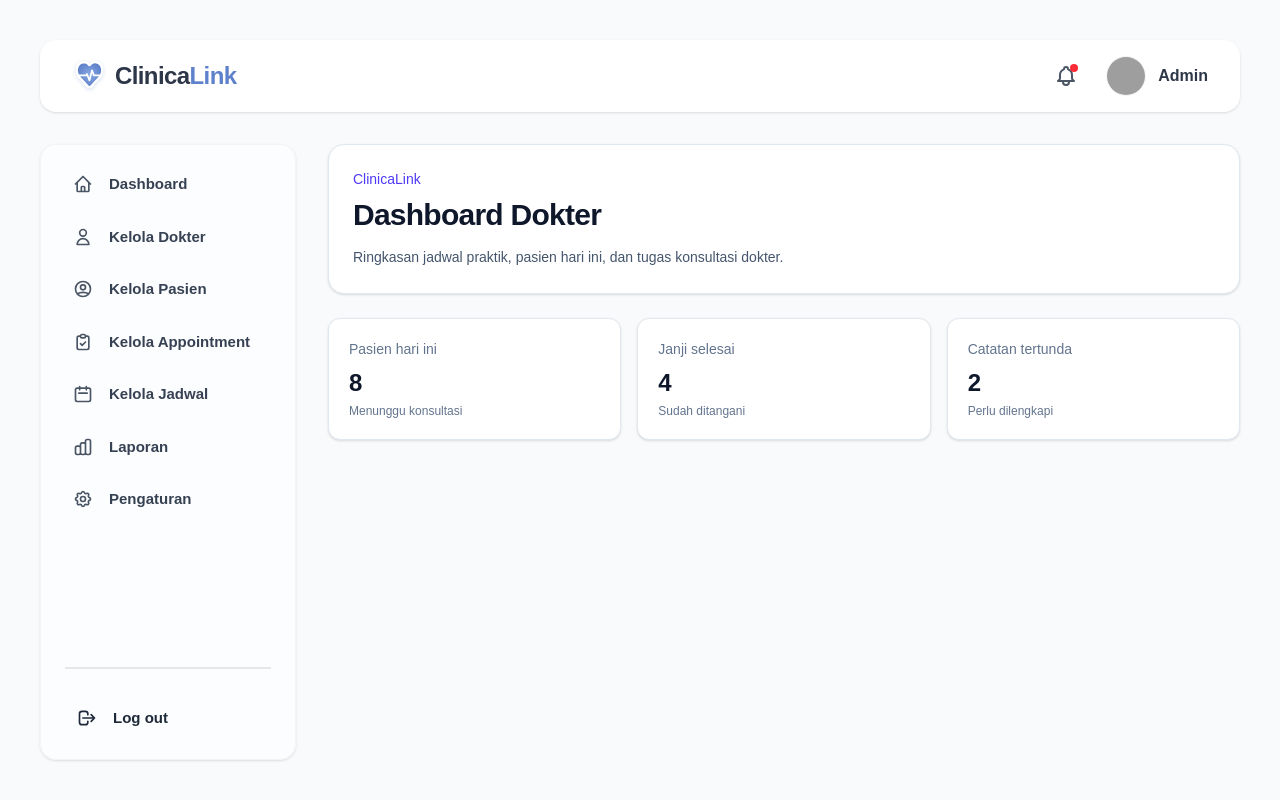
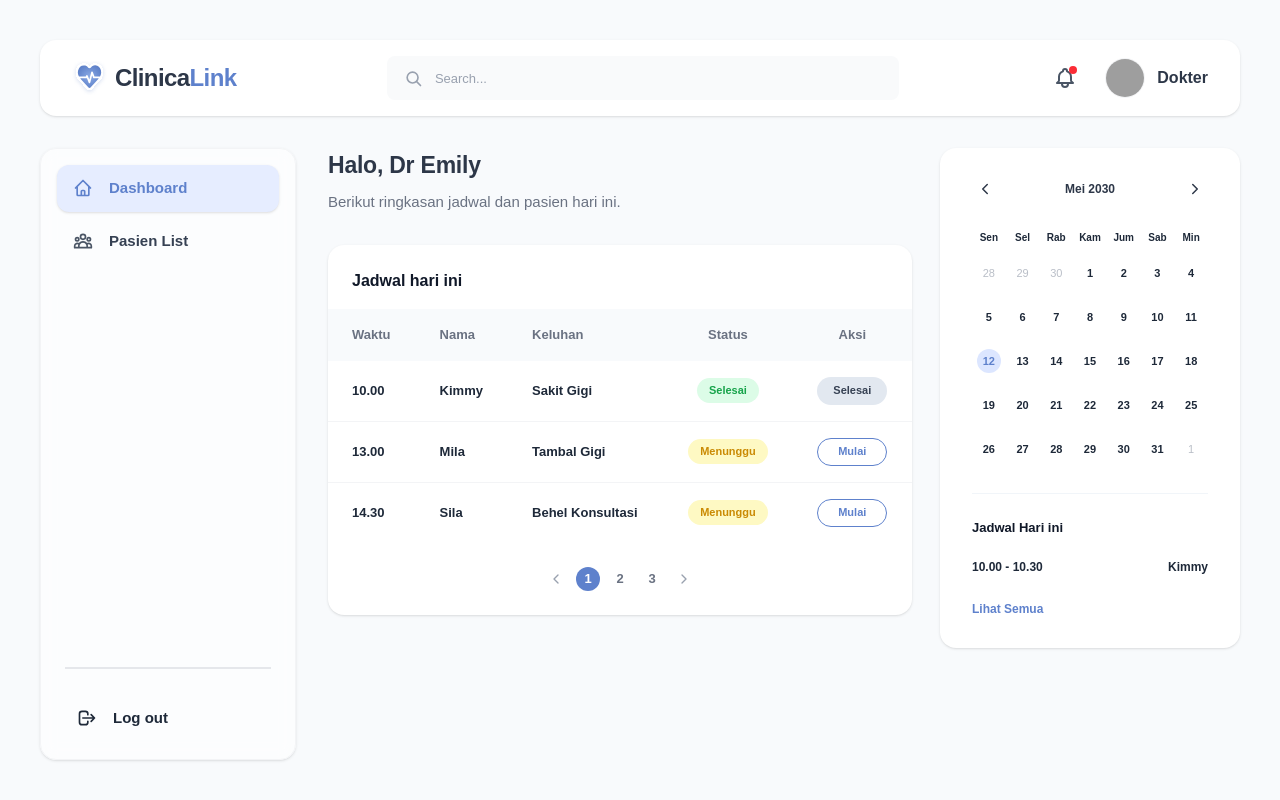
Before and after one commit to AdrielC1/ClinicaLink, a Next.js app: page /doctor/dashboard in a window 1280 px wide. Built offline with nearby package versions, Linux system fonts and the light colour scheme; grey boxes are pictures that could not be loaded.

Commit message:
fix: Standarisasi bar atas dan sidebar untuk semua role

```diff
--- a/src/app/doctor/dashboard/page.jsx
+++ b/src/app/doctor/dashboard/page.jsx
@@ -1,15 +1,133 @@
-import RolePage from "@/components/RolePage";
+"use client";
+
+import { useState, useMemo } from "react";
+import { ChevronLeft, ChevronRight } from "lucide-react";
 
 export default function DoctorDashboardPage() {
+  const doctorName = "Emily"; // Placeholder, can be made dynamic later
+
+  // Calendar Logic (Simplified for UI display)
+  const today = new Date();
+  const year = 2030; // Matches screenshot: Mei 2030
+  const month = 4; // May
+
+  // Dummy Calendar Days
+  const calendarDays = [
+    { day: 28, muted: true }, { day: 29, muted: true }, { day: 30, muted: true },
+    { day: 1, muted: false }, { day: 2, muted: false }, { day: 3, muted: false }, { day: 4, muted: false },
+    { day: 5, muted: false }, { day: 6, muted: false }, { day: 7, muted: false }, { day: 8, muted: false }, { day: 9, muted: false }, { day: 10, muted: false }, { day: 11, muted: false },
+    { day: 12, muted: false, active: true }, { day: 13, muted: false }, { day: 14, muted: false }, { day: 15, muted: false }, { day: 16, muted: false }, { day: 17, muted: false }, { day: 18, muted: false },
+    { day: 19, muted: false }, { day: 20, muted: false }, { day: 21, muted: false }, { day: 22, muted: false }, { day: 23, muted: false }, { day: 24, muted: false }, { day: 25, muted: false },
+    { day: 26, muted: false }, { day: 27, muted: false }, { day: 28, muted: false }, { day: 29, muted: false }, { day: 30, muted: false }, { day: 31, muted: false }, { day: 1, muted: true }
+  ];
+
+  const weekdays = ["Sen", "Sel", "Rab", "Kam", "Jum", "Sab", "Min"];
+
+  // Dummy Schedule
+  const scheduleList = [
+    { id: 1, time: "10.00", name: "Kimmy", keluhan: "Sakit Gigi", status: "Selesai", actionText: "Selesai", btnStyle: "bg-[#e2e8f0] text-gray-700" },
+    { id: 2, time: "13.00", name: "Mila", keluhan: "Tambal Gigi", status: "Menunggu", actionText: "Mulai", btnStyle: "border border-[#5E81CC] text-[#5E81CC]" },
+    { id: 3, time: "14.30", name: "Sila", keluhan: "Behel Konsultasi", status: "Menunggu", actionText: "Mulai", btnStyle: "border border-[#5E81CC] text-[#5E81CC]" },
+  ];
+
   return (
-    <RolePage
-      title="Dashboard Dokter"
-      description="Ringkasan jadwal praktik, pasien hari ini, dan tugas konsultasi dokter."
-      stats={[
-        { label: "Pasien hari ini", value: "8", note: "Menunggu konsultasi" },
-        { label: "Janji selesai", value: "4", note: "Sudah ditangani" },
-        { label: "Catatan tertunda", value: "2", note: "Perlu dilengkapi" },
-      ]}
-    />
+    <div className="grid gap-7 xl:grid-cols-[minmax(0,1fr)_300px]">
+
+      {/* Main Content Area */}
+      <main className="min-w-0">
+        <h1 className="text-[23px] font-extrabold tracking-[-0.01em]">Halo, Dr {doctorName}</h1>
+        <p className="mt-2 text-[15px] text-gray-500 font-medium">
+          Berikut ringkasan jadwal dan pasien hari ini.
+        </p>
+
+        <section className="mt-8 rounded-2xl bg-white shadow-sm overflow-hidden">
+          <div className="p-6 pb-4">
+            <h2 className="text-[16px] font-extrabold text-gray-900">Jadwal hari ini</h2>
+          </div>
+
+          <div className="overflow-x-auto">
+            <table className="w-full text-left text-[13px]">
+              <thead className="bg-[#f8fafc] text-gray-500 font-bold">
+                <tr>
+                  <th className="px-6 py-4">Waktu</th>
+                  <th className="px-6 py-4">Nama</th>
+                  <th className="px-6 py-4">Keluhan</th>
+                  <th className="px-6 py-4 text-center">Status</th>
+                  <th className="px-6 py-4 text-center">Aksi</th>
+                </tr>
+              </thead>
+              <tbody className="divide-y divide-gray-100">
+                {scheduleList.map((item) => (
+                  <tr key={item.id} className="font-bold text-gray-800">
+                    <td className="px-6 py-4">{item.time}</td>
+                    <td className="px-6 py-4">{item.name}</td>
+                    <td className="px-6 py-4">{item.keluhan}</td>
+                    <td className="px-6 py-4 text-center">
+                      <span className={`inline-flex items-center justify-center rounded-full px-3 py-1 text-[11px] font-extrabold ${item.status === 'Selesai' ? 'bg-[#dcfce7] text-[#16a34a]' : 'bg-[#fef9c3] text-[#ca8a04]'}`}>
+                        {item.status}
+                      </span>
+                    </td>
+                    <td className="px-6 py-4 text-center">
+                      <button className={`h-[28px] min-w-[70px] rounded-full px-4 text-[11px] font-extrabold transition-colors ${item.btnStyle}`}>
+                        {item.actionText}
+                      </button>
+                    </td>
+                  </tr>
+                ))}
+              </tbody>
+            </table>
+          </div>
+
+          {/* Pagination Dummy */}
+          <div className="flex items-center justify-center gap-2 py-6 text-[13px] font-bold text-gray-500">
+            <button className="p-1 text-gray-400 hover:text-gray-700"><ChevronLeft size={16}/></button>
+            <button className="flex h-6 w-6 items-center justify-center rounded-full bg-[#5E81CC] text-white">1</button>
+            <button className="flex h-6 w-6 items-center justify-center rounded-full hover:bg-gray-100">2</button>
+            <button className="flex h-6 w-6 items-center justify-center rounded-full hover:bg-gray-100">3</button>
+            <button className="p-1 text-gray-400 hover:text-gray-700"><ChevronRight size={16}/></button>
+          </div>
+        </section>
+      </main>
+
+      {/* Right Sidebar Area */}
+      <aside className="space-y-6">
+        {/* Calendar Widget */}
+        <section className="bg-white px-6 py-7 sm:px-8 shadow-sm rounded-2xl">
+          <div className="flex items-center justify-between gap-4">
+            <button type="button" aria-label="Bulan sebelumnya" className="shrink-0 p-1"><ChevronLeft size={18} /></button>
+            <p className="min-w-0 truncate text-[12px] font-extrabold">Mei 2030</p>
+            <button type="button" aria-label="Bulan berikutnya" className="shrink-0 p-1"><ChevronRight size={18} /></button>
+          </div>
+
+          <div className="mt-7 grid grid-cols-7 gap-y-4 text-center text-[10px] font-bold text-gray-800">
+            {weekdays.map((day) => (<span key={day}>{day}</span>))}
+          </div>
+          <div className="mt-4 grid grid-cols-7 gap-y-5 text-center text-[11px] font-extrabold text-gray-800">
+            {calendarDays.map((date, index) => {
+              return (
+                <span
+                  key={`${date.day}-${index}`}
+                  className={`mx-auto flex h-[24px] w-[24px] items-center justify-center rounded-full ${date.active ? "bg-[#dce6ff] text-[#5E81CC]" : date.muted ? "text-[#b9bec7] font-medium" : ""}`}
+                >
+                  {date.day}
+                </span>
+              );
+            })}
+          </div>
+
+          <div className="mt-8 border-t border-[#f1f5f9] pt-6">
+            <h3 className="text-[13px] font-extrabold text-gray-900">Jadwal Hari ini</h3>
+            <div className="mt-5 flex items-center justify-between gap-4 text-[12px] font-extrabold text-gray-800">
+              <span>10.00 - 10.30</span>
+              <span>Kimmy</span>
+            </div>
+            <button type="button" className="mt-6 text-[12px] font-extrabold text-[#5E81CC] hover:underline">
+              Lihat Semua
+            </button>
+          </div>
+        </section>
+      </aside>
+
+    </div>
   );
 }
--- a/src/components/AppSidebarLayout.jsx
+++ b/src/components/AppSidebarLayout.jsx
@@ -12,7 +12,7 @@ import historyIcon from "@/app/icons/Notif.svg";
 import notificationIcon from "@/app/icons/Notification.svg";
 import profileIcon from "@/app/icons/Profile.svg";
 
-// SVG Icons for Sidebar
+// SVG Icons for Sidebar (Admin & Doctor)
 const icons = {
   Dashboard: (
     <svg className="w-5 h-5" fill="none" stroke="currentColor" viewBox="0 0 24 24">
@@ -27,6 +27,11 @@ const icons = {
   "Kelola Pasien": (
     <svg className="w-5 h-5" fill="none" stroke="currentColor" viewBox="0 0 24 24">
       <path strokeLinecap="round" strokeLinejoin="round" strokeWidth="2" d="M5.121 17.804A13.937 13.937 0 0112 16c2.5 0 4.847.655 6.879 1.804M15 10a3 3 0 11-6 0 3 3 0 016 0zm6 2a9 9 0 11-18 0 9 9 0 0118 0z" />
+    </svg>
+  ),
+  "Pasien List": (
+    <svg className="w-5 h-5" fill="none" stroke="currentColor" viewBox="0 0 24 24">
+      <path strokeLinecap="round" strokeLinejoin="round" strokeWidth="2" d="M17 20h5v-2a3 3 0 00-5.356-1.857M17 20H7m10 0v-2c0-.656-.126-1.283-.356-1.857M7 20H2v-2a3 3 0 015.356-1.857M7 20v-2c0-.656.126-1.283.356-1.857m0 0a5.002 5.002 0 019.288 0M15 7a3 3 0 11-6 0 3 3 0 016 0zm6 3a2 2 0 11-4 0 2 2 0 014 0zM7 10a2 2 0 11-4 0 2 2 0 014 0z" />
     </svg>
   ),
   "Kelola Appointment": (
@@ -63,12 +68,17 @@ const adminLinks = [
 ];
 
 const patientLinks = [
-  { href: "/patient/dashboard", label: "Dashboard", icon: dashboardIcon },
-  { href: "/patient/doctors", label: "Doctor", icon: doctorIcon },
-  { href: "/patient/appointments", label: "Appointment", icon: appointmentIcon },
-  { href: "/patient/history", label: "History", icon: notificationIcon },
-  { href: "/patient/notifications", label: "Notification", icon: historyIcon },
-  { href: "/patient/profile", label: "Profile", icon: profileIcon },
+  { href: "/patient/dashboard", label: "Dashboard", customIcon: dashboardIcon },
+  { href: "/patient/doctors", label: "Doctor", customIcon: doctorIcon },
+  { href: "/patient/appointments", label: "Appointment", customIcon: appointmentIcon },
+  { href: "/patient/history", label: "History", customIcon: notificationIcon },
+  { href: "/patient/notifications", label: "Notification", customIcon: historyIcon },
+  { href: "/patient/profile", label: "Profile", customIcon: profileIcon },
+];
+
+const doctorLinks = [
+  { href: "/doctor/dashboard", label: "Dashboard" },
+  { href: "/doctor/patients", label: "Pasien List" },
 ];
 
 function readStoredUser() {
@@ -78,24 +88,15 @@ function readStoredUser() {
   try { return JSON.parse(rawUser); } catch { return null; }
 }
 
-function getPatientName(user) {
-  const name = user?.full_name || user?.fullName || user?.name || "Pasien";
-  return String(name).trim() || "Pasien";
+function getUserName(user, role) {
+  if (role === 'admin') return 'Admin';
+  const name = user?.full_name || user?.fullName || user?.name || (role === 'doctor' ? 'Dokter' : 'Pasien');
+  return String(name).trim();
 }
 
-function PatientBrand() {
-  return (
-    <Link href="/landing" className="flex items-center gap-2">
-      <Image src={brandIcon} alt="ClinicaLink" width={35} height={35} priority />
-      <span className="text-2xl font-extrabold tracking-tight">
-        <span className="text-[#1d2939]">Clinica</span>
-        <span className="text-[#5e81cc]">Link</span>
-      </span>
-    </Link>
-  );
-}
-
-function PatientLayout({ children, pathname, onSignOut }) {
+export default function AppSidebarLayout({ children, role }) {
+  const pathname = usePathname();
+  const router = useRouter();
   const [currentUser, setCurrentUser] = useState(null);
 
   useEffect(() => {
@@ -108,92 +109,7 @@ function PatientLayout({ children, pathname, onSignOut }) {
     return () => window.removeEventListener("storage", loadUser);
   }, []);
 
-  const patientName = getPatientName(currentUser);
-  const initial = patientName.charAt(0).toUpperCase();
-
-  return (
-    <div className="min-h-screen bg-[#f3f6fb] px-4 py-10 text-[#0b0b0f]">
-      <div className="mx-auto w-full max-w-[1190px]">
-        <header className="flex min-h-[66px] flex-wrap items-center justify-between gap-4 bg-white px-6 py-3 shadow-sm rounded-2xl">
-          <PatientBrand />
-
-          <div className="flex flex-1 items-center justify-end gap-5 lg:gap-9">
-            <label className="relative hidden lg:block">
-              <span className="absolute left-4 top-1/2 -translate-y-1/2 text-[#9aa1ad]">
-                <svg aria-hidden="true" className="h-5 w-5" fill="none" viewBox="0 0 24 24" stroke="currentColor" strokeWidth="2">
-                  <path strokeLinecap="round" strokeLinejoin="round" d="m21 21-4.3-4.3m1.3-5.2a6.5 6.5 0 1 1-13 0 6.5 6.5 0 0 1 13 0Z" />
-                </svg>
-              </span>
-              <input type="search" placeholder="Search..." className="h-11 w-[350px] max-w-[35vw] rounded-[8px] border-0 bg-[#f4f4f4] pl-12 pr-4 text-[13px] font-medium outline-none placeholder:text-[#8d8d8d]" />
-            </label>
-
-            <button type="button" aria-label="Notifikasi" className="flex h-10 w-10 items-center justify-center text-black">
-              <svg aria-hidden="true" className="h-6 w-6" fill="none" viewBox="0 0 24 24" stroke="currentColor" strokeWidth="2.4">
-                <path strokeLinecap="round" strokeLinejoin="round" d="M15 17h5l-1.4-1.4A2 2 0 0 1 18 14.2V11a6 6 0 1 0-12 0v3.2a2 2 0 0 1-.6 1.4L4 17h5m6 0a3 3 0 0 1-6 0" />
-              </svg>
-            </button>
-
-            <div className="flex items-center gap-3">
-              <div className="h-9 w-9 overflow-hidden rounded-full bg-[linear-gradient(135deg,#315c35,#e4b64f_48%,#f0dcc2)] p-0.5">
-                <div className="flex h-full w-full items-center justify-center rounded-full bg-[#d8c4ad] text-sm font-black text-[#2d3c2d]">
-                  {initial}
-                </div>
-              </div>
-              <span className="max-w-[160px] truncate text-base font-extrabold text-slate-800">
-                {patientName}
-              </span>
-            </div>
-          </div>
-        </header>
-
-        <div className="grid grid-cols-1 gap-7 pt-7 lg:grid-cols-[186px_minmax(0,1fr)]">
-          <aside className="hidden min-h-[730px] flex-col bg-transparent lg:flex">
-            <nav className="space-y-[9px]">
-              {patientLinks.map((link) => {
-                const active = pathname === link.href;
-                return (
-                  <Link
-                    key={link.href}
-                    href={link.href}
-                    className={`flex h-[41px] items-center gap-4 rounded-[7px] px-3 text-[18px] font-extrabold transition ${active ? "bg-[#e4ebff] text-[#5e81cc]" : "text-black hover:bg-white"}`}
-                  >
-                    <span
-                      aria-hidden="true"
-                      className="h-[22px] w-[22px] bg-current"
-                      style={{
-                        WebkitMaskImage: `url(${link.icon.src})`, maskImage: `url(${link.icon.src})`,
-                        WebkitMaskPosition: "center", maskPosition: "center",
-                        WebkitMaskRepeat: "no-repeat", maskRepeat: "no-repeat",
-                        WebkitMaskSize: "contain", maskSize: "contain",
-                      }}
-                    />
-                    <span>{link.label}</span>
-                  </Link>
-                );
-              })}
-            </nav>
-
-            <div className="mt-auto border-t border-[#a7abb3] pt-7">
-              <button type="button" onClick={onSignOut} className="flex items-center gap-5 px-3 text-[18px] font-extrabold text-black hover:opacity-70 transition">
-                <svg aria-hidden="true" className="h-6 w-6" fill="none" viewBox="0 0 24 24" stroke="currentColor" strokeWidth="2.3">
-                  <path strokeLinecap="round" strokeLinejoin="round" d="M15.5 8.5V6a2 2 0 0 0-2-2h-7a2 2 0 0 0-2 2v12a2 2 0 0 0 2 2h7a2 2 0 0 0 2-2v-2.5M10 12h9m0 0-3-3m3 3-3 3" />
-                </svg>
-                <span>Log out</span>
-              </button>
-            </div>
-          </aside>
-          <div className="min-w-0">{children}</div>
-        </div>
-      </div>
-    </div>
-  );
-}
-
-export default function AppSidebarLayout({ children, role }) {
-  const pathname = usePathname();
-  const router = useRouter();
-
-  const links = role === 'admin' ? adminLinks : adminLinks;
+  const links = role === 'admin' ? adminLinks : role === 'doctor' ? doctorLinks : patientLinks;
 
   const handleSignOut = () => {
     localStorage.removeItem("clinicalink:user");
@@ -201,17 +117,16 @@ export default function AppSidebarLayout({ children, role }) {
     router.push("/login");
   };
 
-  if (role === "patient") {
-    return (
-      <PatientLayout pathname={pathname} onSignOut={handleSignOut}>
-        {children}
-      </PatientLayout>
-    );
-  }
+  const displayUserName = getUserName(currentUser, role);
+  const avatarUrl = role === 'admin'
+    ? "https://ui-avatars.com/api/?name=Admin&background=5E81CC&color=fff&rounded=true"
+    : `https://ui-avatars.com/api/?name=${encodeURIComponent(displayUserName)}&background=5E81CC&color=fff&rounded=true`;
 
   return (
     <div className="min-h-screen bg-[#F8FAFC] text-[#2D3748] font-sans p-6 md:p-10 flex flex-col w-full">
+      {/* Top Navbar */}
       <header className="w-full bg-white rounded-2xl shadow-sm px-6 md:px-8 py-4 flex items-center justify-between mb-8 z-20 relative">
+        {/* Left: Logo */}
         <Link href="/landing" className="flex items-center gap-2 hover:opacity-90 transition-opacity">
           <Image src={brandIcon} alt="ClinicaLink" width={35} height={35} priority />
           <span className="text-2xl font-extrabold tracking-tight">
@@ -219,7 +134,22 @@ export default function AppSidebarLayout({ children, role }) {
             <span className="text-[#5E81CC]">Link</span>
           </span>
         </Link>
-        <div className="hidden md:flex relative flex-1 max-w-lg mx-8"></div>
+
+        {/* Center: Search (if needed, otherwise empty) */}
+        <div className="hidden md:flex relative flex-1 max-w-lg mx-8">
+          {role !== 'admin' && (
+            <label className="relative w-full">
+              <span className="absolute left-4 top-1/2 -translate-y-1/2 text-gray-400">
+                <svg aria-hidden="true" className="h-5 w-5" fill="none" viewBox="0 0 24 24" stroke="currentColor" strokeWidth="2">
+                  <path strokeLinecap="round" strokeLinejoin="round" d="m21 21-4.3-4.3m1.3-5.2a6.5 6.5 0 1 1-13 0 6.5 6.5 0 0 1 13 0Z" />
+                </svg>
+              </span>
+              <input type="search" placeholder="Search..." className="h-11 w-full rounded-lg border-0 bg-gray-50 pl-12 pr-4 text-[13px] font-medium outline-none focus:ring-2 focus:ring-indigo-100 transition-shadow placeholder:text-gray-400" />
+            </label>
+          )}
+        </div>
+
+        {/* Right: Bell & Profile */}
         <div className="flex items-center gap-6 shrink-0">
           <button className="text-gray-600 hover:text-[#5E81CC] transition-colors relative p-1">
             <svg className="w-6 h-6" fill="none" stroke="currentColor" viewBox="0 0 24 24">
@@ -228,13 +158,15 @@ export default function AppSidebarLayout({ children, role }) {
             <span className="absolute top-1 right-1 w-2 h-2 bg-red-500 rounded-full"></span>
           </button>
           <div className="flex items-center gap-3 cursor-pointer hover:opacity-80 transition-opacity">
-            <img src="https://ui-avatars.com/api/?name=Admin&background=5E81CC&color=fff&rounded=true" alt="Admin Profile" className="w-10 h-10 rounded-full border border-gray-100" />
-            <span className="font-bold text-[#2D3748] hidden sm:block">Admin</span>
+            <img src={avatarUrl} alt="Profile" className="w-10 h-10 rounded-full border border-gray-100" />
+            <span className="font-bold text-[#2D3748] hidden sm:block">{displayUserName}</span>
           </div>
         </div>
       </header>
 
+      {/* Main Layout Area */}
       <div className="flex flex-col lg:flex-row gap-8 flex-1">
+        {/* Transparent Left Sidebar */}
         <aside className="w-full lg:w-64 shrink-0 flex flex-col justify-between bg-white/60 backdrop-blur-sm border border-gray-100 shadow-sm rounded-2xl p-4">
           <nav className="space-y-1.5 flex-1">
             {links.map((link) => {
@@ -245,14 +177,29 @@ export default function AppSidebarLayout({ children, role }) {
                   href={link.href}
                   className={`flex items-center gap-4 px-4 py-3 rounded-xl text-[15px] font-bold transition-all duration-200 ${active ? "bg-[#E6EDFF] text-[#5E81CC] shadow-sm" : "text-gray-700 hover:bg-white hover:shadow-sm"}`}
                 >
-                  <span className={`${active ? "text-[#5E81CC]" : "text-gray-600"}`}>
-                    {icons[link.label] || icons["Dashboard"]}
-                  </span>
+                  {link.customIcon ? (
+                     <span
+                        aria-hidden="true"
+                        className={`h-5 w-5 ${active ? "bg-[#5E81CC]" : "bg-gray-600"}`}
+                        style={{
+                          WebkitMaskImage: `url(${link.customIcon.src})`, maskImage: `url(${link.customIcon.src})`,
+                          WebkitMaskPosition: "center", maskPosition: "center",
+                          WebkitMaskRepeat: "no-repeat", maskRepeat: "no-repeat",
+                          WebkitMaskSize: "contain", maskSize: "contain",
+                        }}
+                      />
+                  ) : (
+                    <span className={`${active ? "text-[#5E81CC]" : "text-gray-600"}`}>
+                      {icons[link.label] || icons["Dashboard"]}
+                    </span>
+                  )}
                   {link.label}
                 </Link>
               );
             })}
           </nav>
+
+          {/* Bottom Logout Area */}
           <div className="mt-8">
             <hr className="border-gray-200 border-[1.5px] mb-6 mx-2" />
             <button
@@ -266,6 +213,8 @@ export default function AppSidebarLayout({ children, role }) {
             </button>
           </div>
         </aside>
+
+        {/* Content Area */}
         <main className="flex-1 w-full min-w-0">
           {children}
         </main>
```
